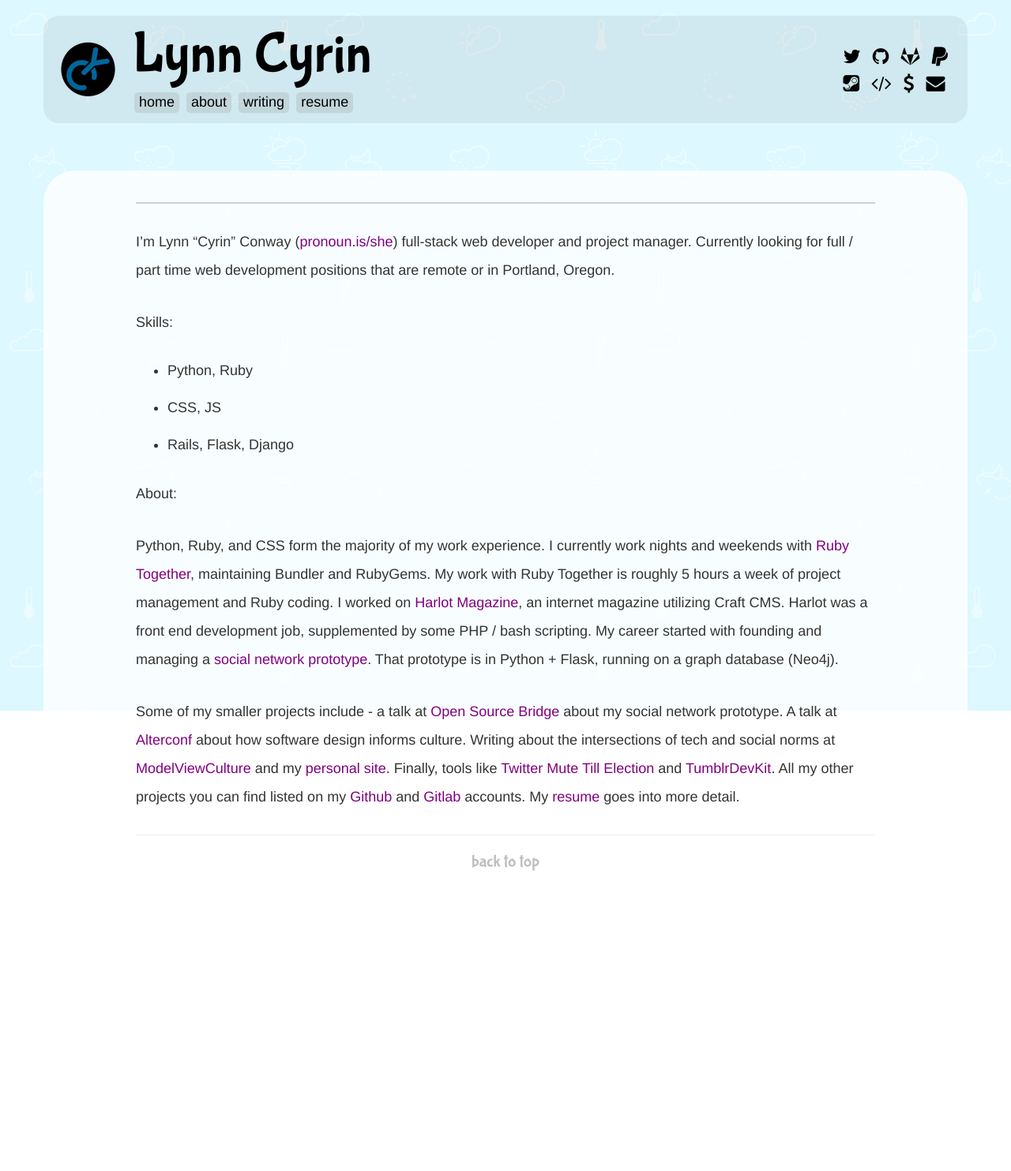
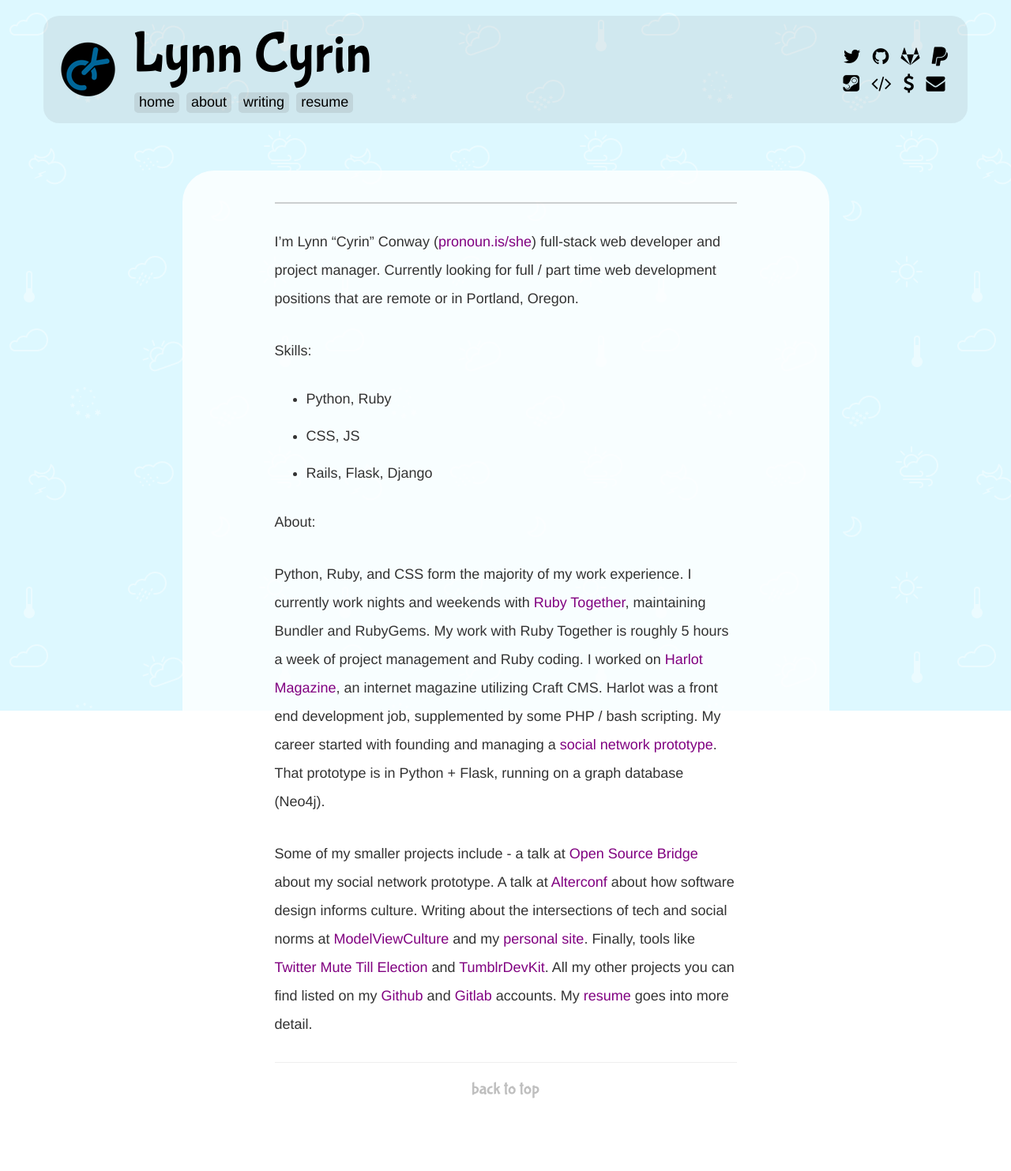
Before and after one commit to coilysiren/lynncyrin.github.io, a Jekyll site: the page built from archive/about.md, in a window 1280 px wide. Shown: the whole page at 79% size. Built offline with Jekyll 4.4.1, drawn with Linux system fonts in a browser that asks for light colours; nearby versions of some CDN libraries; our own code applies the rules of GitHub Pages for plain Markdown files; a style sheet for code colours, icons or effects is not loaded; before the commit the page ends 1195 px from its top, so only the background shows below that.

Commit message:
article styling

```diff
--- a/_sass/_article.sass
+++ b/_sass/_article.sass
@@ -115,9 +115,20 @@
 
     li
         margin: 0 0 20px
+        word-wrap: break-word
+
 
 article.article
-    margin: 60px 0
+    margin: 60px 10px
+
+    @media (min-width: 768px)
+        margin: 60px 5%
+
+    @media (min-width: 992px)
+        margin: 60px 10%
+
+    @media (min-width: 1200px)
+        margin: 60px 15%
 
 #writing
     h3
```
